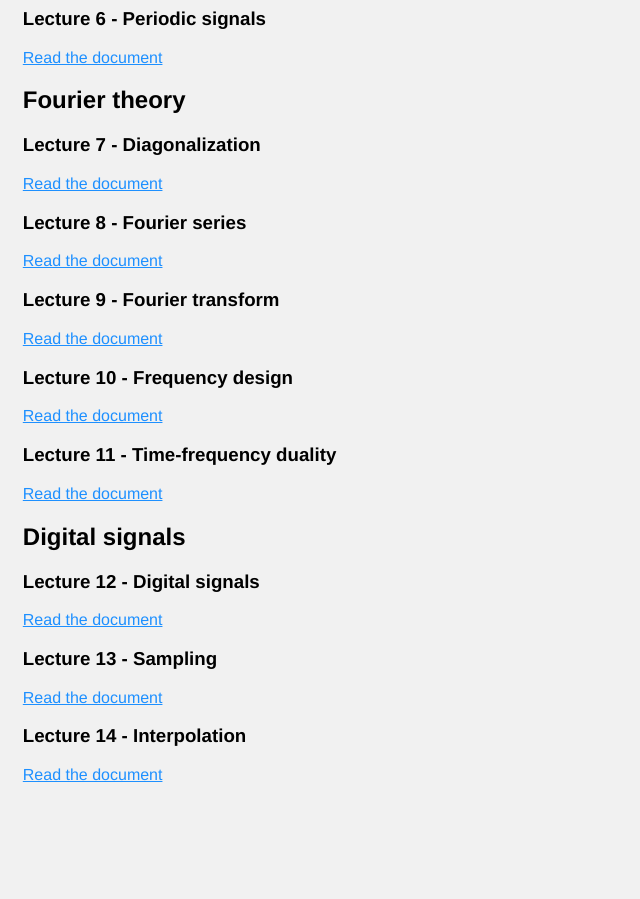
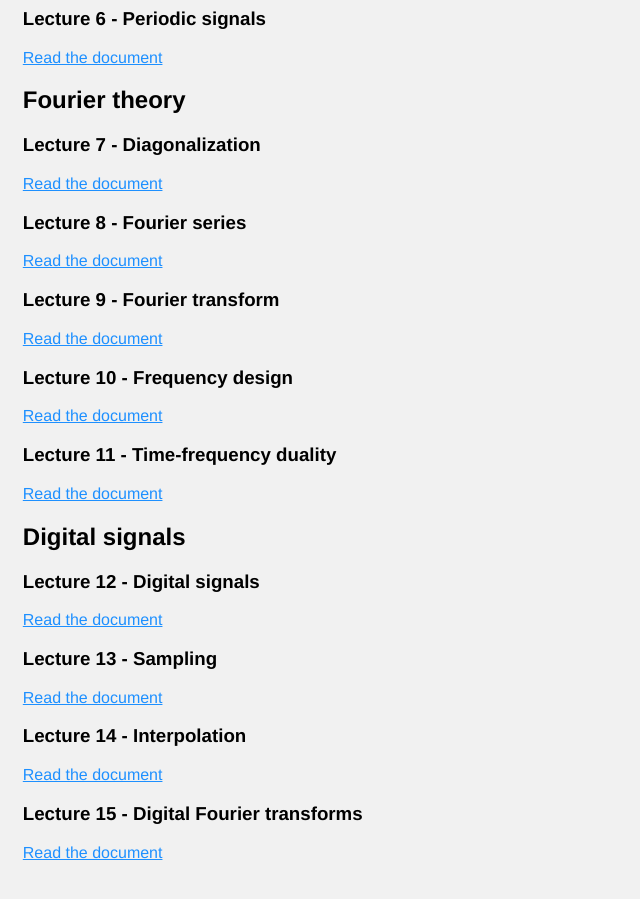
Before and after one commit to grfreche/grfreche.github.io, a Jekyll site: the page built from signal_processing/signal_processing.md, in a window 1280 px wide and 900 px high, scrolled down 769 px. Shown: the whole window, without its empty margins (0-640 px from the left). Built offline with Jekyll 4.4.1, drawn with Linux system fonts in a browser that asks for light colours; before the commit the page ends 1592 px from its top, so only the background shows below that.

Commit message:
Update signal_processing.md

```diff
--- a/signal_processing/signal_processing.md
+++ b/signal_processing/signal_processing.md
@@ -68,3 +68,7 @@ This series of documents is inspired by the classes that I gave then.
 ### Lecture 14 - Interpolation
 
 [Read the document](/signal_processing/pdfs/Lec14 - Interpolation.pdf)
+
+### Lecture 15 - Digital Fourier transforms
+
+[Read the document](/signal_processing/pdfs/Lec15 - Digital Fourier transforms.pdf)
```
